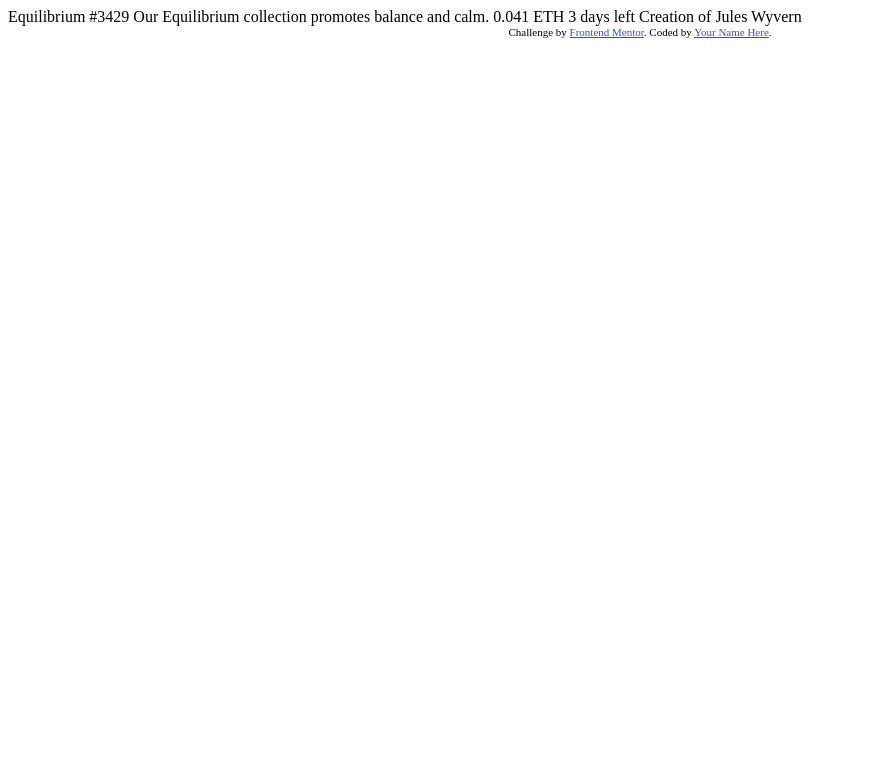
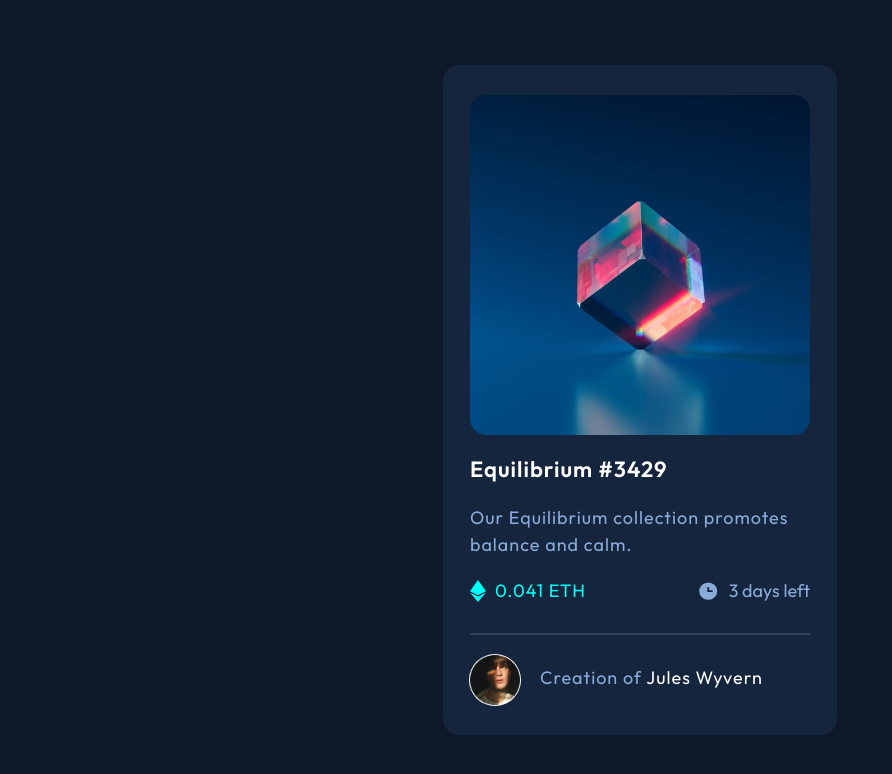
Before and after one commit to IngoGutwin/ntf-preview-card-component, a plain HTML site: page index.html in a window 1280 px wide. Shown: the whole page, without its empty margins (0-892 px from the left). Drawn offline with Linux system fonts and the light colour scheme.

Commit message:
complete challange

```diff
--- a/index.html
+++ b/index.html
@@ -3,20 +3,51 @@
   <head>
     <meta charset="UTF-8">
     <meta name="viewport" content="width=device-width, initial-scale=1.0"> <!-- displays site properly based on user's device -->
-
-  <link rel="icon" type="image/png" sizes="32x32" href="./images/favicon-32x32.png">
+    <link rel="icon" type="image/png" size="32x32" href="./images/favicon-32x32.png">
+    <!-- Google Fonts -->
+    <link rel="preconnect" href="https://fonts.googleapis.com">
+    <link rel="preconnect" href="https://fonts.gstatic.com" crossorigin>
+    <link href="https://fonts.googleapis.com/css2?family=Outfit:wght@300;400;600&display=swap" rel="stylesheet">
+    <!-- Custon Css -->
+    <link rel="stylesheet" href="style.css">
 
     <title>Frontend Mentor | NFT preview card component</title>
-
-  <!-- Feel free to remove these styles or customise in your own stylesheet 👍 -->
-  <style>
-    .attribution { font-size: 11px; text-align: center; }
-    .attribution a { color: hsl(228, 45%, 44%); }
-  </style>
   </head>
   <body>
+    <main class="flex container">
+      <div class="card card-bg">
+        <div class="equilibrium-content flex">
+          <div class="equilibrium-image">
+            <div class="flex view-icon">
+              <img  src="images/icon-view.svg" alt="view-icon">
+            </div>
+            <img src="images/image-equilibrium.jpg" alt="Equilibrium">
+          </div>
+          <h1 class="text-white fs-600 letter-spacing-1">Equilibrium #3429</h1>
+          <p class="text-soft-blue fs-400 letter-spacing-1">Our Equilibrium collection promotes balance and calm.</p>
+          <div class="flex ethereum-course">
+            <div class="flex">
+              <img class="ethereum--icon" src="images/icon-ethereum.svg" alt="etherium">
+              <p class="text-cyan letter-spacing-1">0.041 ETH</p>
+            </div>
+            <div class="flex">
+              <img class="ethereum-course--time" src="images/icon-clock.svg" alt="clock-icon">
+              <p class="text-soft-blue">3 days left</p>
+            </div>
+          </div>
+          <div class="author flex">
+            <div class="author-image">
+              <img src="images/image-avatar.png" alt="creator Jules Wyvern">
+            </div>
+            <p class="text-soft-blue letter-spacing-1">Creation of <span class="text-white letter-spacing-1">Jules Wyvern</span></p>
+         </div>
+        </div>
+      </div>
+    </main>
+  </body>
+</html>
 
-  Equilibrium #3429
+<!--
 
   Our Equilibrium collection promotes balance and calm.
 
@@ -24,10 +55,4 @@
   3 days left
 
   Creation of Jules Wyvern
-
-  <div class="attribution">
-    Challenge by <a href="https://www.frontendmentor.io?ref=challenge" target="_blank">Frontend Mentor</a>.
-    Coded by <a href="#">Your Name Here</a>.
-  </div>
-</body>
-</html>
+ -->
--- a/style.css
+++ b/style.css
@@ -0,0 +1,272 @@
+/*----------------------*/
+/*---- Custom Properties*/
+/*----------------------*/
+:root {
+  /* colors */
+  --clr-pri-blue: 215 51% 70%;
+  --clr-pri-cyan: 178 100% 50%;
+  --clr-main-bg: 217 54% 11%;
+  --clr-card-bg: 216 50% 16%;
+  --clr-line: 215 32% 27%;
+  --clr-white: 0 0% 100%;
+  /* font sizes */
+  --fs-600: 1.375rem;
+  --fs-400: 1rem;
+  --fs-300: 1rem;
+}
+@media (min-width: 35rem) {
+  :root {
+    --fs-400: 1.125rem;
+  }
+}
+/*--------------------*/
+/*---- Reset ---------*/
+/*--------------------*/
+
+/* Box sizing */
+*,
+*::before,
+*::after {
+  box-sizing: border-box;
+}
+/* Reset margins */
+body,
+h1,
+h2,
+h3,
+h4,
+h5,
+p,
+figure,
+picture {
+  margin: 0;
+}
+/* set up the body */
+body {
+  max-width: 100rem;
+  margin: auto;
+  font-family: "Outfit", sans-serif;
+  font-size: var(--fs-400);
+  color: hsl(var(--clr-pri-cyan));
+  background-color: hsl(var(--clr-main-bg));
+  line-height: 1.5;
+  min-height: 100vh;
+}
+/* make images easier to work with */
+img,
+picture {
+  max-width: 100%;
+  display: block;
+}
+/* make form elements easier to work with */
+input,
+button,
+textarea,
+select {
+  font: inherit;
+}
+/* remove animation for people who've turned them off */
+@media (prefers-reduced-motion: reduce) {
+  *,
+  *::before,
+  *::after {
+    animation-duration: 0.01ms !important;
+    animation-iteration-count: 1 !important;
+    transition-duration: 1 !important;
+    scroll-behavior: auto !important;
+  }
+}
+/* ----------------- */
+/*  Untility classes */
+/* ----------------- */
+.flex {
+  display: flex;
+  gap: var(--gap, 0.2rem);
+}
+.container {
+  height: 100vh;
+  width: 100%;
+  justify-content: center;
+  align-items: center;
+}
+.main-bg {
+  background-color: hsl(var(--clr-main-bg));
+}
+.card-bg {
+  background-color: hsl(var(--clr-card-bg));
+}
+.line-bg {
+  background-color: hsl(var(--clr-line));
+}
+.text-soft-blue {
+  color: hsl(var(--clr-pri-blue));
+}
+.text-cyan {
+  color: hsl(var(--clr-pri-cyan));
+}
+.text-white {
+  color: hsl(var(--clr-white));
+}
+/* typography */
+.fs-600 {
+  font-size: var(--fs-600);
+}
+.fs-400 {
+  font-size: var(--fs-400);
+}
+.fs-300 {
+  font-size: var(--fs-300);
+}
+.letter-spacing-1 {
+  letter-spacing: 0.5px;
+}
+.letter-spacing-2 {
+  letter-spacing: 2px;
+}
+.card {
+  width: 20.3em;
+  height: 33.8em;
+  flex-direction: column;
+}
+/* .equilibrium-content {
+  width: 17.5em;
+  height: 40em;
+  margin: 1.4em auto;
+} */
+.equilibrium-content {
+  flex-direction: column;
+  --gap: 0.3em;
+  justify-content: center;
+  width: 17.5em;
+  height: 100%;
+  margin: auto auto;
+}
+.equilibrium-content > h1 {
+  margin: 0.4em 0;
+  transition: color 300ms ease-in;
+}
+.equilibrium-content > h1:hover,
+.equilibrium-content > h1:focus {
+  color: hsl(var(--clr-pri-cyan));
+  cursor: pointer;
+}
+.card,
+.equilibrium-image > img {
+  border-radius: 0.9em;
+  /* max-height: 17.5em; */
+}
+.view-icon {
+  position: absolute;
+  border-radius: 0;
+  opacity: 1;
+  transition: opacity 0.3s;
+  outline: indigo 1px solid;
+  width: 100%;
+  height: 100%;
+  justify-content: center;
+  align-items: center;
+  opacity: 0;
+  transition: opacity 0.3s ease-in;
+}
+.view-icon > img {
+  width: 20%;
+  height: 20%;
+}
+.equilibrium-image {
+  position: relative;
+  width: inherit;
+  background-size: cover;
+  background-position: center;
+  z-index: 10;
+  justify-content: center;
+  align-items: center;
+}
+.equilibrium-image::before {
+  content: "";
+  position: absolute;
+  width: 100%;
+  height: 100%;
+  background-color: hsl(var(--clr-pri-cyan) / 0.6);
+  border-radius: 0.9em;
+  opacity: 0;
+  transition: opacity 0.3s ease-in;
+}
+.equilibrium-image:hover::before,
+.equilibrium-image:focus::before,
+.view-icon:hover {
+  cursor: pointer;
+  opacity: 1;
+}
+.ethereum-course {
+  margin-top: 0.6em;
+  justify-content: space-between;
+  white-space: nowrap;
+}
+.ethereum--icon {
+  /* margin-right: 0.1em; */
+  height: 1.4rem;
+  width: 1rem;
+}
+.ethereum-course--time {
+  /* outline: firebrick 1px solid; */
+  /* margin-right: 0.1em; */
+  height: 1.4rem;
+  width: 1.4rem;
+}
+.ethereum-course > div {
+  align-items: center;
+}
+.author-image {
+  position: relative;
+  width: 2.8em;
+  height: 2.8em;
+  background-size: cover;
+  background-position: center;
+  z-index: 10;
+}
+.author-image::before {
+  content: "";
+  position: absolute;
+  width: 100%;
+  height: 100%;
+  background-color: hsl(var(--clr-white));
+  border-radius: 50%;
+  z-index: -1;
+  transform: scale(1.04);
+}
+.author {
+  --gap: 0.6em;
+  margin-top: var(--gap);
+  padding-top: var(--gap);
+  border-top: 2px solid hsl(var(--clr-line));
+  align-content: center;
+}
+.author > p {
+  margin-top: 0.5em;
+}
+.author > p > span:hover,
+.author > p > span:focus {
+  cursor: pointer;
+  color: hsl(var(--clr-pri-cyan));
+}
+/* Tablet and Desktop layout */
+@media (min-width: 35em) {
+  .card {
+    width: 21.9em;
+    height: 37.2em;
+  }
+  .letter-spacing-1 {
+    letter-spacing: 1px;
+  }
+  .equilibrium-content {
+    --gap: 0.5em;
+    flex-direction: column;
+    justify-content: center;
+    width: 18.9em;
+    height: 100%;
+    margin: auto auto;
+  }
+  .author {
+    --gap: 1.1em;
+  }
+}
```
Lines whose indentation alone changed are shown as unchanged.
